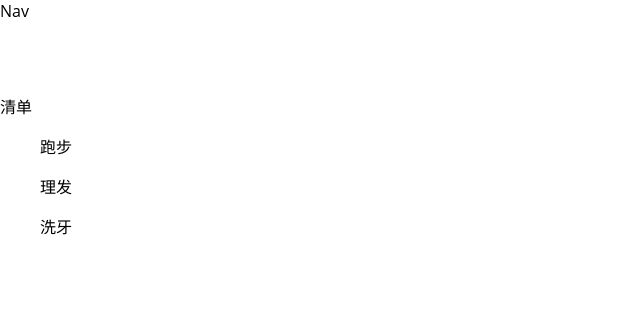
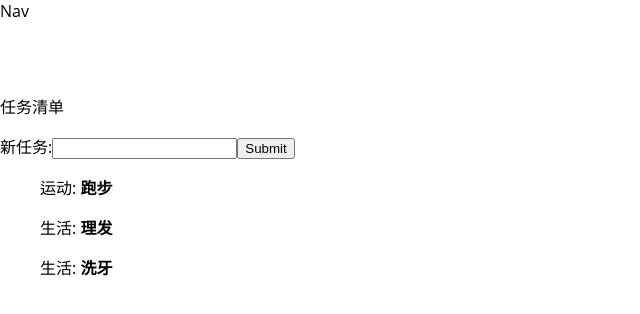
Before and after one commit to xuwenyihust/everyday-action, a React (Create React App) app: page / in a window 1280 px wide. Shown: the top 314 px of the page, without its empty margins (0-640 px from the left). Built offline with nearby package versions, Linux system fonts and the light colour scheme.

Commit message:
Basic layout.

```diff
--- a/src/components/TodoItem/TodoItem.js
+++ b/src/components/TodoItem/TodoItem.js
@@ -3,7 +3,7 @@ import './TodoItem.css';
 
 const todoItem = (props) => (
     <div>
-        <p>{props.content}</p>
+        <p>{props.type}: <strong>{props.content}</strong></p>
     </div>
 );
 
--- a/src/containers/TodoList/TodoList.js
+++ b/src/containers/TodoList/TodoList.js
@@ -7,14 +7,17 @@ class TodoList extends Component {
     state = {
         items: [
             {
+                id: 0,
                 content: "跑步",
                 type: "运动",
             },
             {
+                id: 1,
                 content: "理发",
                 type: "生活",
             },
             {
+                id: 2,
                 content: "洗牙",
                 type: "生活",
             }
@@ -22,15 +25,20 @@ class TodoList extends Component {
     }
 
     render () {
-
+        const items = this.state.items.map(item =>{
+            return <TodoItem key={item.id} content={item.content} type={item.type}/>
+        })
 
         return (
             <div>
-                <p>清单</p>
+                <p>任务清单</p>
+                <form>
+                    <label htmlFor="newItem">新任务:</label>
+                    <input type="text" id="newItem" name="newItem"></input>
+                    <input type="submit" value="Submit"></input>
+                </form>
                 <ul>
-                    <TodoItem content="跑步" type="运动"/>
-                    <TodoItem content="理发" type="生活"/>
-                    <TodoItem content="洗牙" type="生活"/>
+                    {items}
                 </ul>
             </div>
         )
```
